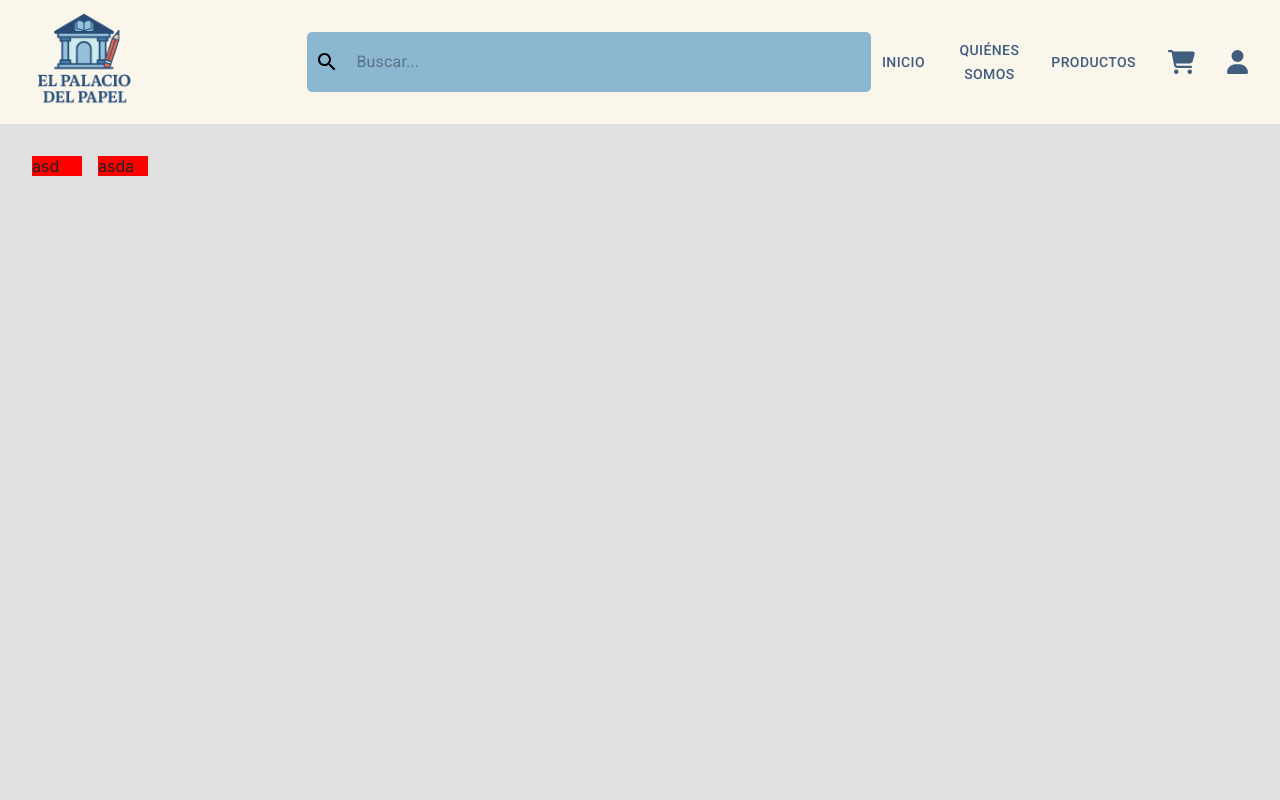
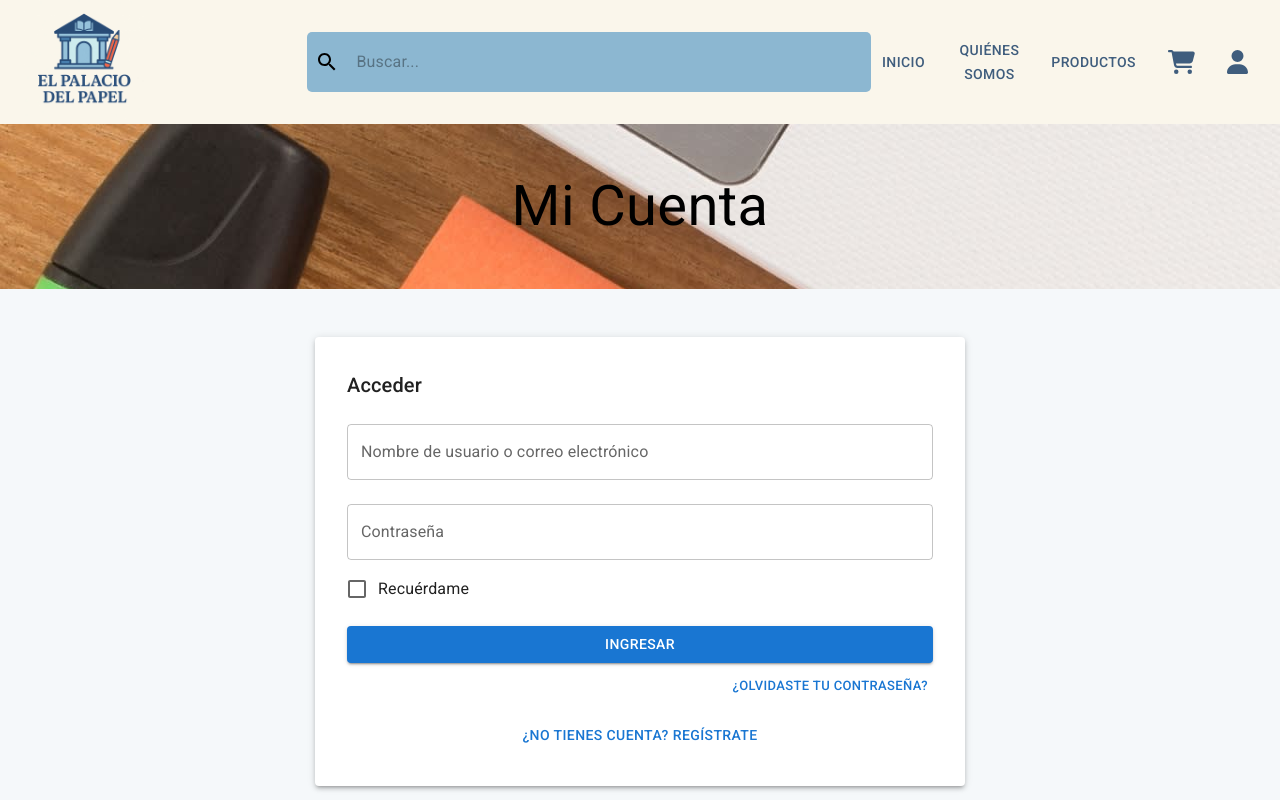
Before and after one commit to Arekkazu/papeleria, a React (Vite) app: page /login in a window 1280 px wide. Shown: the top 800 px of the page. Built offline with nearby package versions, Linux system fonts and the light colour scheme.

Commit message:
Pagina de login y register

```diff
--- a/src/pages/Login/LoginPage.jsx
+++ b/src/pages/Login/LoginPage.jsx
@@ -1,42 +1,120 @@
-import { Box, Grid } from "@mui/material";
+import { useState } from "react";
+import {
+  Box,
+  Grid,
+  Typography,
+  TextField,
+  Button,
+  FormControlLabel,
+  Checkbox,
+  Paper,
+} from "@mui/material";
 import Footer from "../../components/footer";
+import BookBannerImg from "../../assets/images/book.jpg";
 import { Navbar } from "../../components/navbar";
 
 export const LoginPage = () => {
+  const [isLogin, setIsLogin] = useState(true);
+
   return (
-    <Box
-      sx={{
-        minHeight: "100vh",
-        display: "flex",
-        flexDirection: "column",
-      }}
-    >
+    <Box sx={{ minHeight: "100vh", display: "flex", flexDirection: "column" }}>
       <header>
         <Navbar />
       </header>
-      <main>
+
+      <main style={{ flex: 1 }}>
         <Box
           sx={{
-            px: 4,
-            py: 4,
-            backgroundColor: "#e0e0e0",
-            minHeight: "100vh",
+            backgroundColor: "#f5f5f5",
+            py: 6,
+            px: 2,
+            textAlign: "center",
+            backgroundImage: `url(${BookBannerImg})`,
           }}
         >
-          <Grid container spacing={2}>
-            <Grid item xs={12} sm={12} md={6}>
-              <div style={{ backgroundColor: "red", width: "50px" }}>
-                <p>asd</p>
-              </div>
-            </Grid>
-            <Grid item xs={12} sm={12} md={6}>
-              <div style={{ backgroundColor: "red", width: "50px" }}>
-                <p>asda</p>
-              </div>
-            </Grid>
-          </Grid>
+          <Typography  sx={{color:'black', fontSize: { xs: "2.5rem", md: "3.5rem" }}}
+          variant="h4">Mi Cuenta</Typography>
+        </Box>
+
+        <Box
+          sx={{
+            display: "flex",
+            flexDirection: "column",
+            alignItems: "center",
+            justifyContent: "center",
+            py: 6,
+            px: 2,
+          }}
+        >
+          <Paper
+            elevation={3}
+            sx={{
+              width: "100%",
+              maxWidth: 650,
+              padding: 4,
+            }}
+          >
+            {isLogin ? (
+              <>
+                <Typography variant="h6" gutterBottom>
+                  Acceder
+                </Typography>
+                <TextField
+                  fullWidth
+                  label="Nombre de usuario o correo electrónico"
+                  margin="normal"
+                />
+                <TextField
+                  fullWidth
+                  label="Contraseña"
+                  type="password"
+                  margin="normal"
+                />
+                <FormControlLabel
+                  control={<Checkbox />}
+                  label="Recuérdame"
+                />
+                <Button variant="contained" fullWidth sx={{ mt: 2 }}>
+                  Ingresar
+                </Button>
+                <Box textAlign="right" mt={1}>
+                  <Button variant="text" size="small">
+                    ¿Olvidaste tu contraseña?
+                  </Button>
+                </Box>
+              </>
+            ) : (
+              <>
+                <Typography variant="h6" gutterBottom>
+                  Registrarse
+                </Typography>
+                <TextField
+                  fullWidth
+                  label="Dirección de correo electrónico"
+                  margin="normal"
+                />
+                <Typography variant="body2" sx={{ mt: 1 }}>
+                  Se enviará un enlace a tu dirección de correo electrónico para establecer una nueva contraseña.
+                </Typography>
+                <Typography variant="body2" sx={{ mt: 1 }}>
+                  Tus datos personales se utilizarán para procesar tu pedido, mejorar tu experiencia en esta web, gestionar el acceso a tu cuenta y otros propósitos descritos en nuestra Política de privacidad.
+                </Typography>
+                <Button variant="contained" fullWidth sx={{ mt: 2 }}>
+                  Registrarse
+                </Button>
+              </>
+            )}
+            <Box textAlign="center" mt={2}>
+              <Button variant="text" onClick={() => setIsLogin(!isLogin)}>
+                {isLogin
+                  ? "¿No tienes cuenta? Regístrate"
+                  : "¿Ya tienes cuenta? Inicia sesión"}
+              </Button>
+            </Box>
+          </Paper>
         </Box>
       </main>
+
       <footer>
         <Footer />
       </footer>
```
Also changed, not shown: src/assets/images/book.jpg (added).
